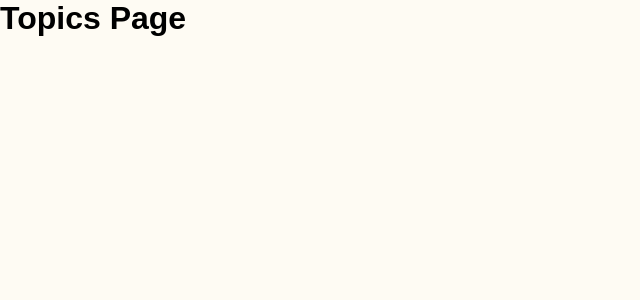
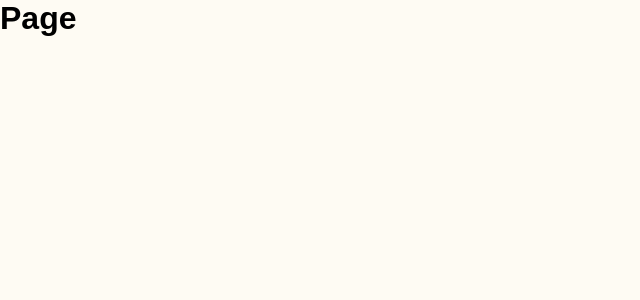
Before and after one commit to dmdeh/job-cracker, a Next.js app: page /selection/topics in a window 1280 px wide. Shown: the top 300 px of the page, without its empty margins (0-640 px from the left). Built offline with nearby package versions, Linux system fonts and the light colour scheme.

Commit message:
fix: useSearchParams로 수정

```diff
--- a/src/app/selection/topics/page.tsx
+++ b/src/app/selection/topics/page.tsx
@@ -1,15 +1,14 @@
 "use client";
 
-import { useParams } from "next/navigation";
+import { useSearchParams } from "next/navigation";
 
 export default function Topics() {
-  const params = useParams();
-
-  console.log(params); // 동적 경로에서 추출된 매개변수 확인
+  const searchParams = useSearchParams();
+  const topic = searchParams.get("topic");
 
   return (
     <div>
-      <h1>Topics Page</h1>
+      <h1>{topic} Page</h1>
     </div>
   );
 }
```
